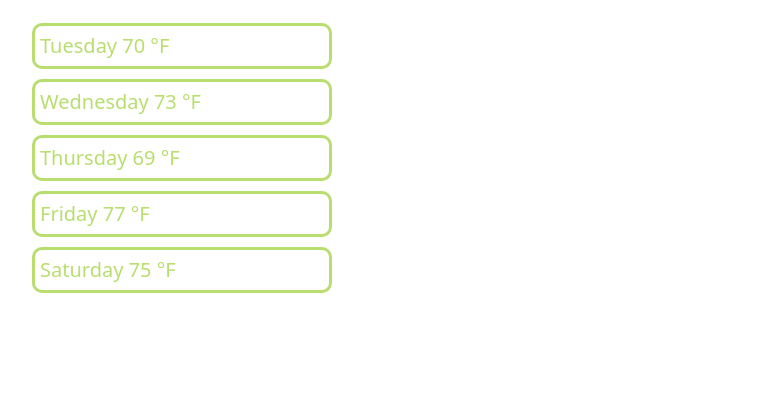
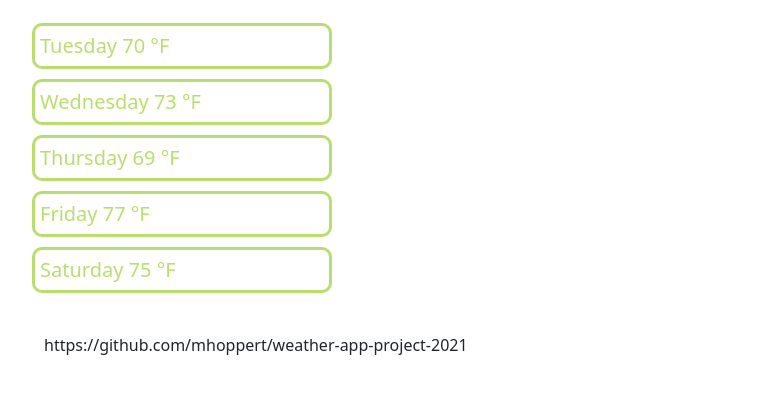
Before and after one commit to mhoppert/weather-app-project-2021, a plain HTML site: page index.html in a window 1280 px wide. Shown: the part 397-790 px from the top of the page, without its empty margins (38-821 px from the left). Drawn offline with nearby package versions, Linux system fonts and the light colour scheme.

Commit message:
Update index.html

```diff
--- a/index.html
+++ b/index.html
@@ -11,7 +11,6 @@
         integrity="sha384-giJF6kkoqNQ00vy+HMDP7azOuL0xtbfIcaT9wjKHr8RbDVddVHyTfAAsrekwKmP1" crossorigin="anonymous">
     <script src="https://kit.fontawesome.com/09bbc8346c.js" crossorigin="anonymous"></script>
 </head>
-
 <body>
     <div class="container-sm">
         <form id="search-form">
@@ -60,6 +59,7 @@
                 Saturday 75 °F
             </div>
         </div>
+        <p>https://github.com/mhoppert/weather-app-project-2021</p>
     </div>
     <script src="index.js"></script>
 </body>
```
